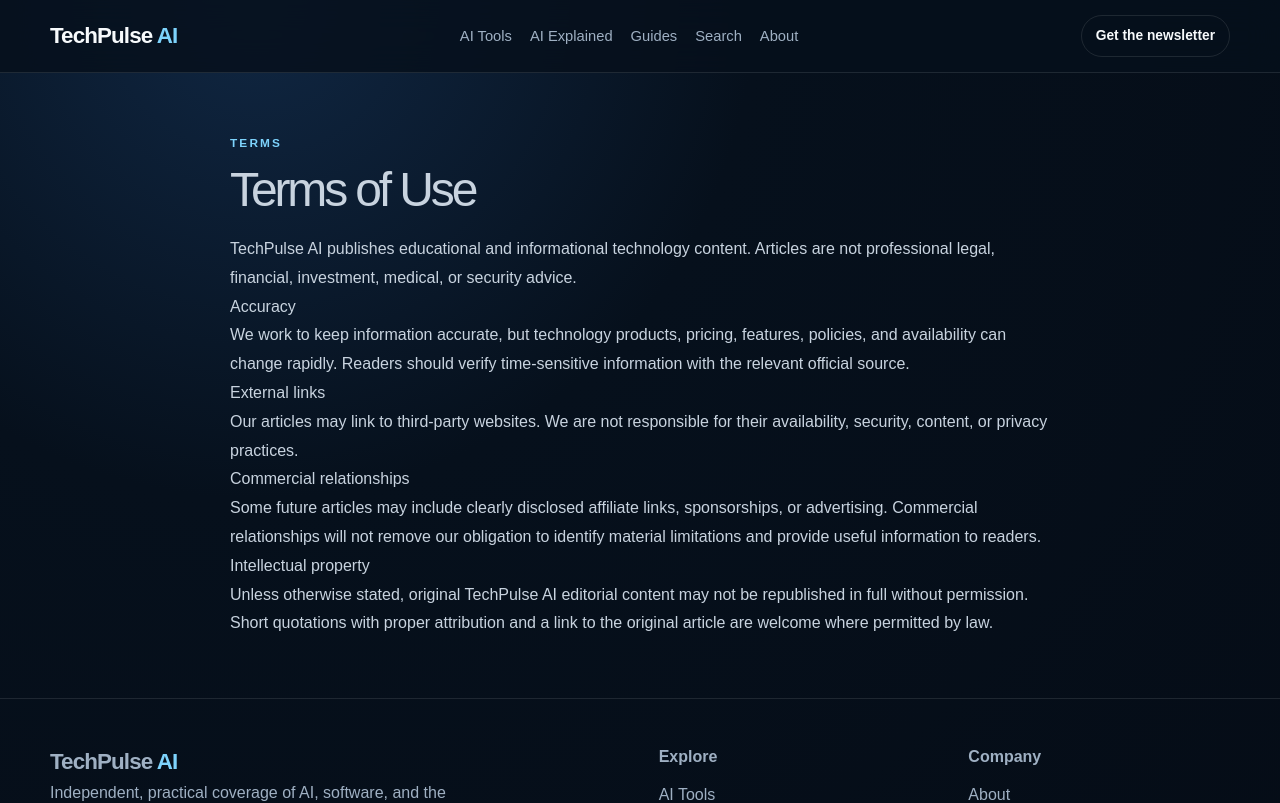
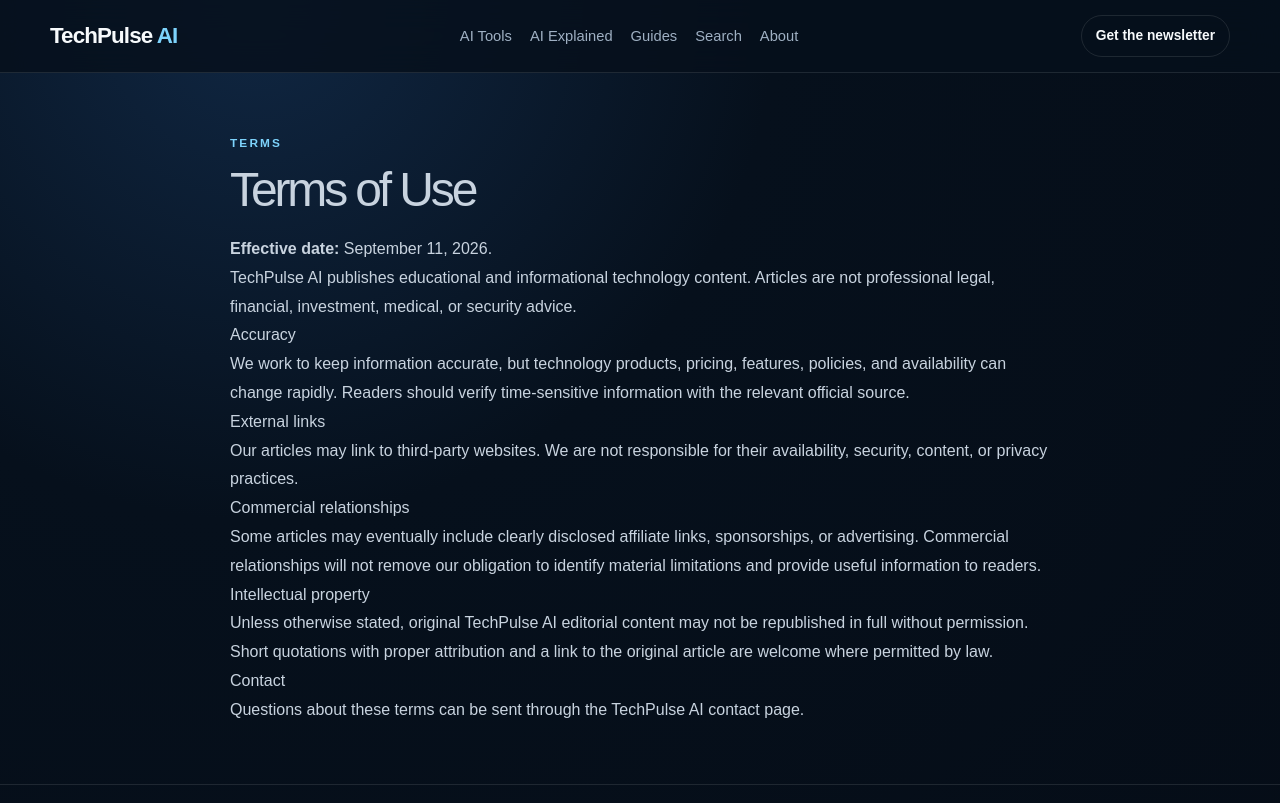
Before and after one commit to winnzzy/techpulse-ai, a Next.js app: page /terms in a window 1280 px wide. Shown: the top 803 px of the page. Built offline with nearby package versions, Linux system fonts and the light colour scheme; no server answers.

Commit message:
Finalize public terms with effective date

```diff
--- a/app/terms/page.tsx
+++ b/app/terms/page.tsx
@@ -5,15 +5,18 @@
     <main className="policy">
       <div className="eyebrow">Terms</div>
       <h1>Terms of Use</h1>
+      <p><strong>Effective date:</strong> September 11, 2026.</p>
       <p>TechPulse AI publishes educational and informational technology content. Articles are not professional legal, financial, investment, medical, or security advice.</p>
       <h2>Accuracy</h2>
       <p>We work to keep information accurate, but technology products, pricing, features, policies, and availability can change rapidly. Readers should verify time-sensitive information with the relevant official source.</p>
       <h2>External links</h2>
       <p>Our articles may link to third-party websites. We are not responsible for their availability, security, content, or privacy practices.</p>
       <h2>Commercial relationships</h2>
-      <p>Some future articles may include clearly disclosed affiliate links, sponsorships, or advertising. Commercial relationships will not remove our obligation to identify material limitations and provide useful information to readers.</p>
+      <p>Some articles may eventually include clearly disclosed affiliate links, sponsorships, or advertising. Commercial relationships will not remove our obligation to identify material limitations and provide useful information to readers.</p>
       <h2>Intellectual property</h2>
       <p>Unless otherwise stated, original TechPulse AI editorial content may not be republished in full without permission. Short quotations with proper attribution and a link to the original article are welcome where permitted by law.</p>
+      <h2>Contact</h2>
+      <p>Questions about these terms can be sent through the TechPulse AI contact page.</p>
     </main>
   );
 }
```
